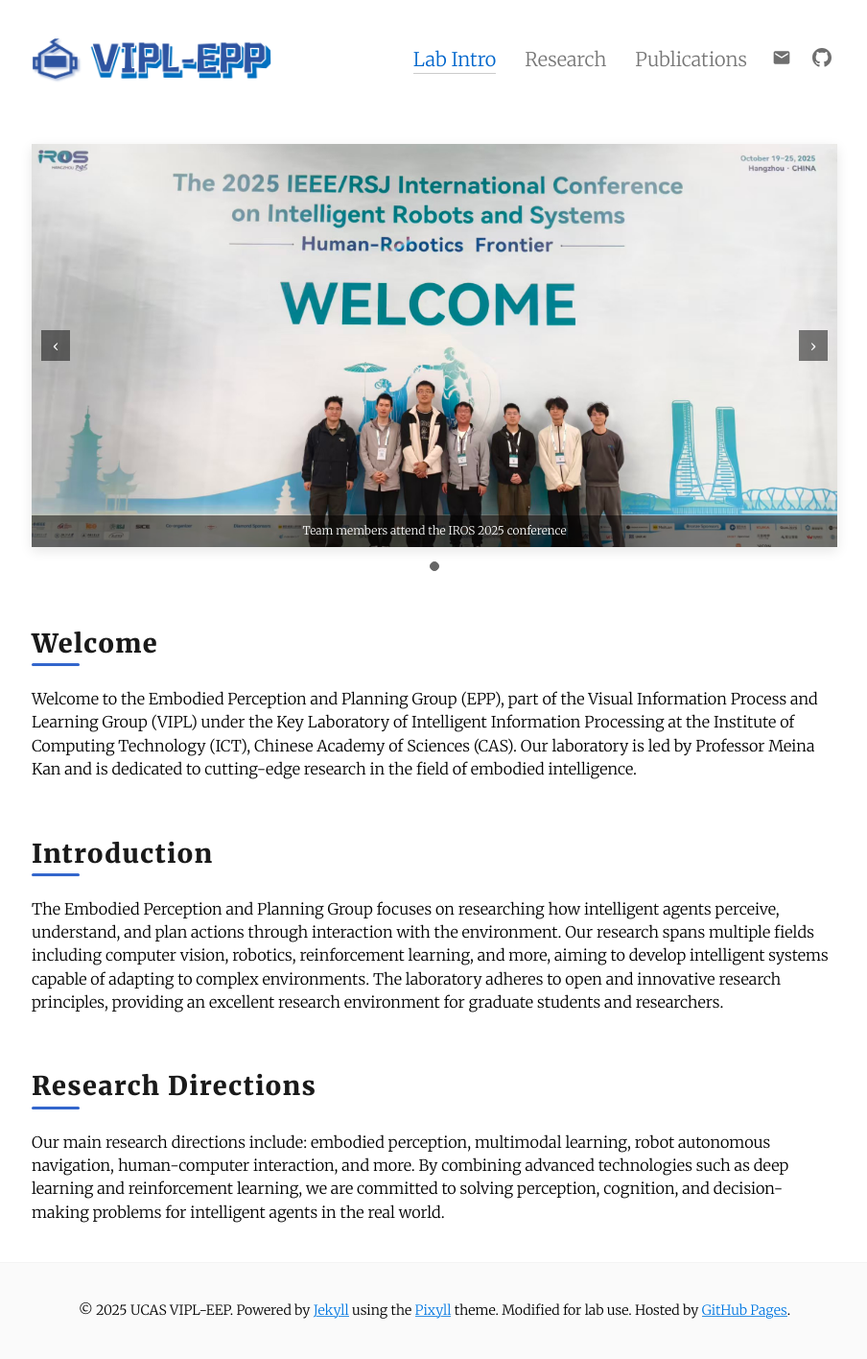
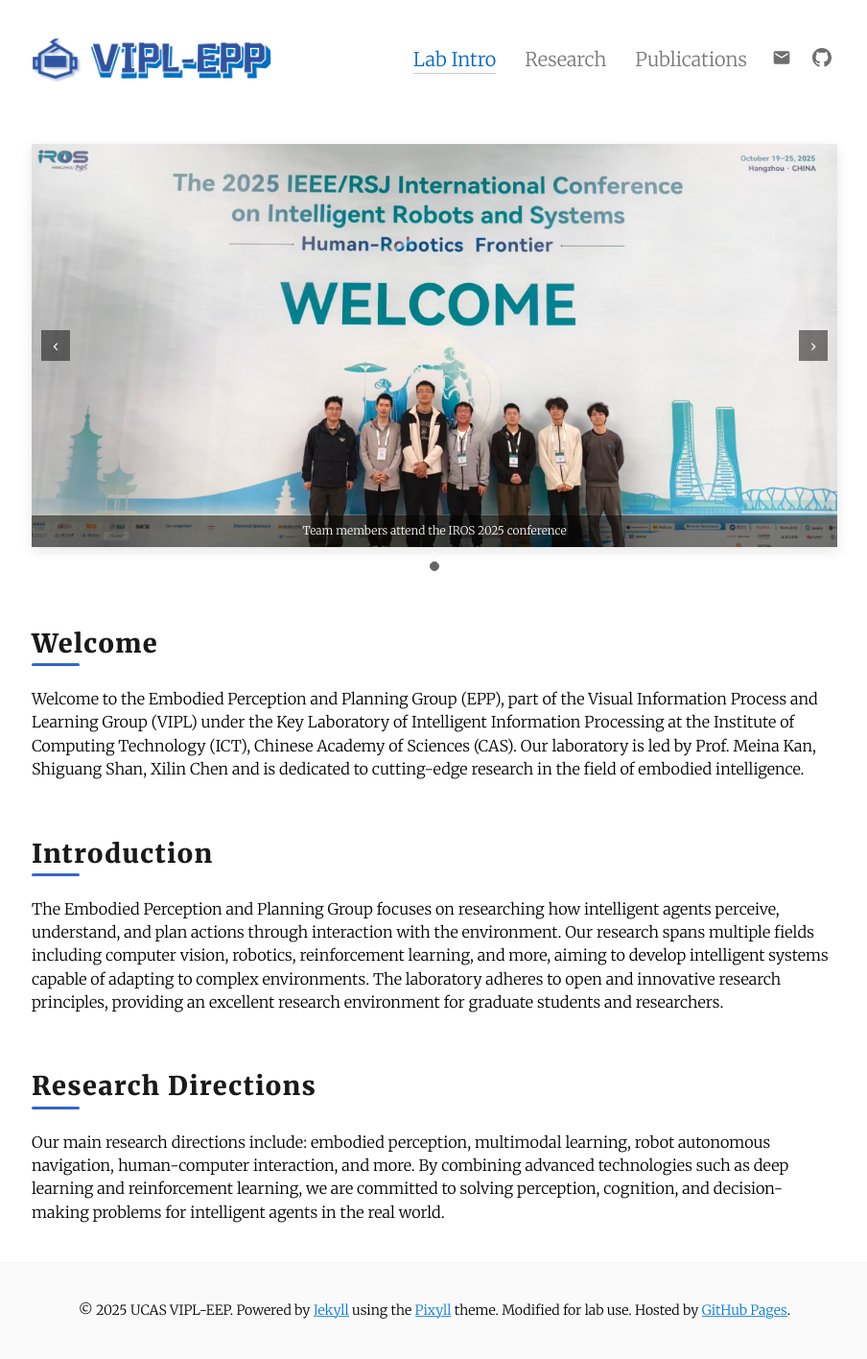
Before and after one commit to VIPL-EPP/VIPL-EPP.github.io, a Jekyll site: the page built from intro.html, in a window 1280 px wide. Shown: the whole page at 96% size, without its empty margins (187-1091 px from the left). Built offline with Jekyll 4.4.1, drawn with Linux system fonts in a browser that asks for light colours.

Commit message:
Update the Web Intro

```diff
--- a/intro.html
+++ b/intro.html
@@ -30,7 +30,7 @@ title: Lab Intro
     <div class="intro-section">
     <div class="welcome-message">
         <h1>Welcome</h1>
-        <p>Welcome to the Embodied Perception and Planning Group (EPP), part of the Visual Information Process and Learning Group (VIPL) under the Key Laboratory of Intelligent Information Processing at the Institute of Computing Technology (ICT), Chinese Academy of Sciences (CAS). Our laboratory is led by Professor Meina Kan and is dedicated to cutting-edge research in the field of embodied intelligence.</p>
+        <p>Welcome to the Embodied Perception and Planning Group (EPP), part of the Visual Information Process and Learning Group (VIPL) under the Key Laboratory of Intelligent Information Processing at the Institute of Computing Technology (ICT), Chinese Academy of Sciences (CAS). Our laboratory is led by Prof. Meina Kan,  Shiguang Shan, Xilin Chen and is dedicated to cutting-edge research in the field of embodied intelligence.</p>
     </div>
 
     <div class="lab-introduction">
--- a/publications.html
+++ b/publications.html
@@ -88,7 +88,7 @@ title: Publications
   </section>
 
   <!-- 统计信息 -->
-  <section class="publications-section">
+  <!-- <section class="publications-section">
     <h2>Publication Statistics</h2>
     <div class="stats-grid">
       <div class="stat-item">
@@ -104,7 +104,7 @@ title: Publications
         <div class="stat-label">发表年份数</div>
       </div>
     </div>
-  </section>
+  </section> -->
 
 
 </div>
```
